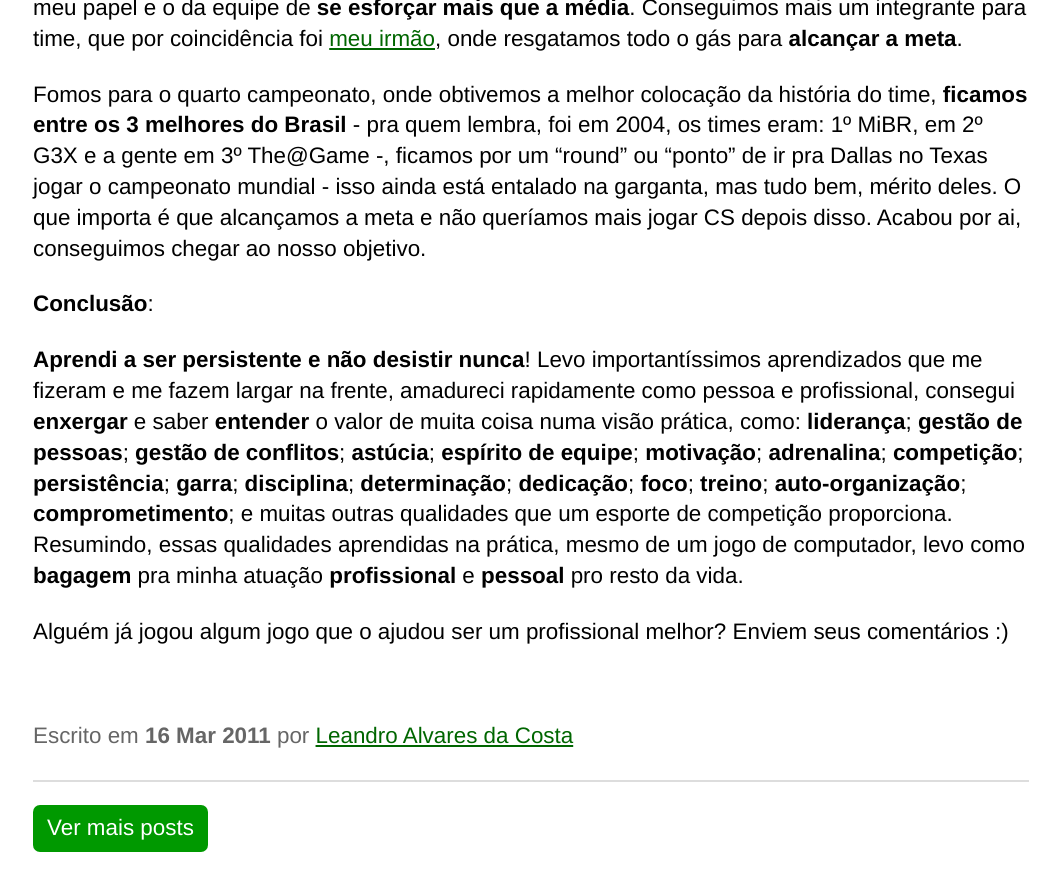
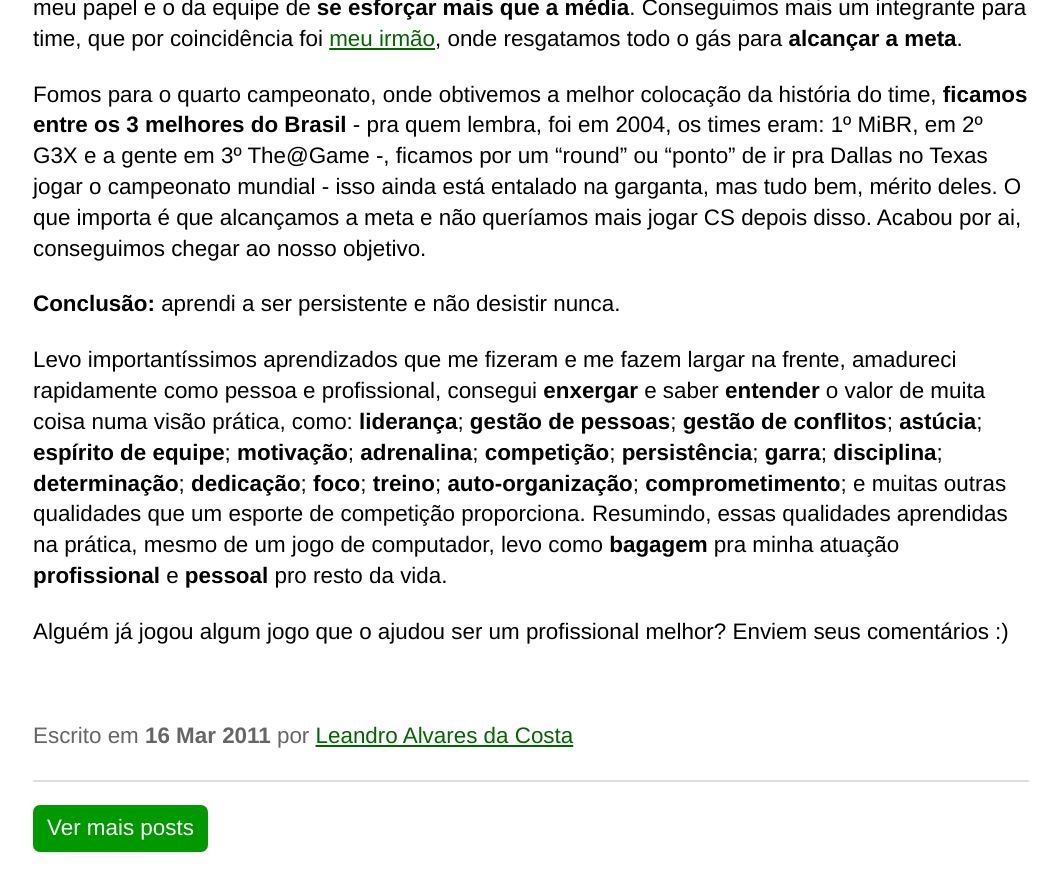
Before and after one commit to leandroadacosta/leandroadacosta.github.io, a Jekyll site: the page built from _posts/2011-03-16-jogar-counter-strike-me-ajudou-a-ser-um-profissional-melhor.md, in a window 1280 px wide and 900 px high, scrolled down 1665 px. Shown: the top 891 px of the window, without its empty margins (109-1169 px from the left). Built offline with Jekyll 4.4.1, drawn with Linux system fonts in a browser that asks for light colours.

```diff
--- a/_posts/2011-03-16-jogar-counter-strike-me-ajudou-a-ser-um-profissional-melhor.md
+++ b/_posts/2011-03-16-jogar-counter-strike-me-ajudou-a-ser-um-profissional-melhor.md
@@ -25,8 +25,8 @@ Fizemos uma fusão com outro time para ganhar patrocínio, montamos o The@Game T
 
 Fomos para o quarto campeonato, onde obtivemos a  melhor colocação da história do time, <strong>ficamos entre os 3 melhores do Brasil</strong> - pra quem lembra, foi em 2004, os times eram: 1º MiBR, em 2º G3X e a gente em 3º The@Game -, ficamos por um "round" ou "ponto" de ir pra Dallas no Texas jogar o campeonato mundial - isso ainda está entalado na garganta, mas tudo bem, mérito deles. O que importa é que alcançamos a meta e não queríamos mais jogar CS depois disso. Acabou por ai, conseguimos chegar ao nosso objetivo.
 
-<strong>Conclusão</strong>:
+**Conclusão:** aprendi a ser persistente e não desistir nunca.
 
-<strong>Aprendi a ser persistente e não desistir nunca</strong>! Levo importantíssimos aprendizados que me fizeram e me fazem largar na frente, amadureci rapidamente como pessoa e profissional, consegui <strong>enxergar</strong> e saber <strong>entender</strong> o valor de muita coisa numa visão prática, como: <strong>liderança</strong>; <strong>gestão de pessoas</strong>; <strong>gestão de conflitos</strong>; <strong>astúcia</strong>; <strong>espírito de equipe</strong>; <strong>motivação</strong>; <strong>adrenalina</strong>; <strong>competição</strong>; <strong>persistência</strong>; <strong>garra</strong>; <strong>disciplina</strong>; <strong>determinação</strong>; <strong>dedicação</strong>; <strong>foco</strong>; <strong>treino</strong>; <strong>auto-organização</strong>; <strong>comprometimento</strong>; e muitas outras qualidades que um esporte de competição proporciona. Resumindo, essas qualidades aprendidas na prática, mesmo de um jogo de computador, levo como <strong>bagagem</strong> pra minha atuação <strong>profissional</strong> e <strong>pessoal</strong> pro resto da vida.
+Levo importantíssimos aprendizados que me fizeram e me fazem largar na frente, amadureci rapidamente como pessoa e profissional, consegui <strong>enxergar</strong> e saber <strong>entender</strong> o valor de muita coisa numa visão prática, como: <strong>liderança</strong>; <strong>gestão de pessoas</strong>; <strong>gestão de conflitos</strong>; <strong>astúcia</strong>; <strong>espírito de equipe</strong>; <strong>motivação</strong>; <strong>adrenalina</strong>; <strong>competição</strong>; <strong>persistência</strong>; <strong>garra</strong>; <strong>disciplina</strong>; <strong>determinação</strong>; <strong>dedicação</strong>; <strong>foco</strong>; <strong>treino</strong>; <strong>auto-organização</strong>; <strong>comprometimento</strong>; e muitas outras qualidades que um esporte de competição proporciona. Resumindo, essas qualidades aprendidas na prática, mesmo de um jogo de computador, levo como <strong>bagagem</strong> pra minha atuação <strong>profissional</strong> e <strong>pessoal</strong> pro resto da vida.
 
 Alguém já jogou algum jogo que o ajudou ser um profissional melhor? Enviem seus comentários :)
```
